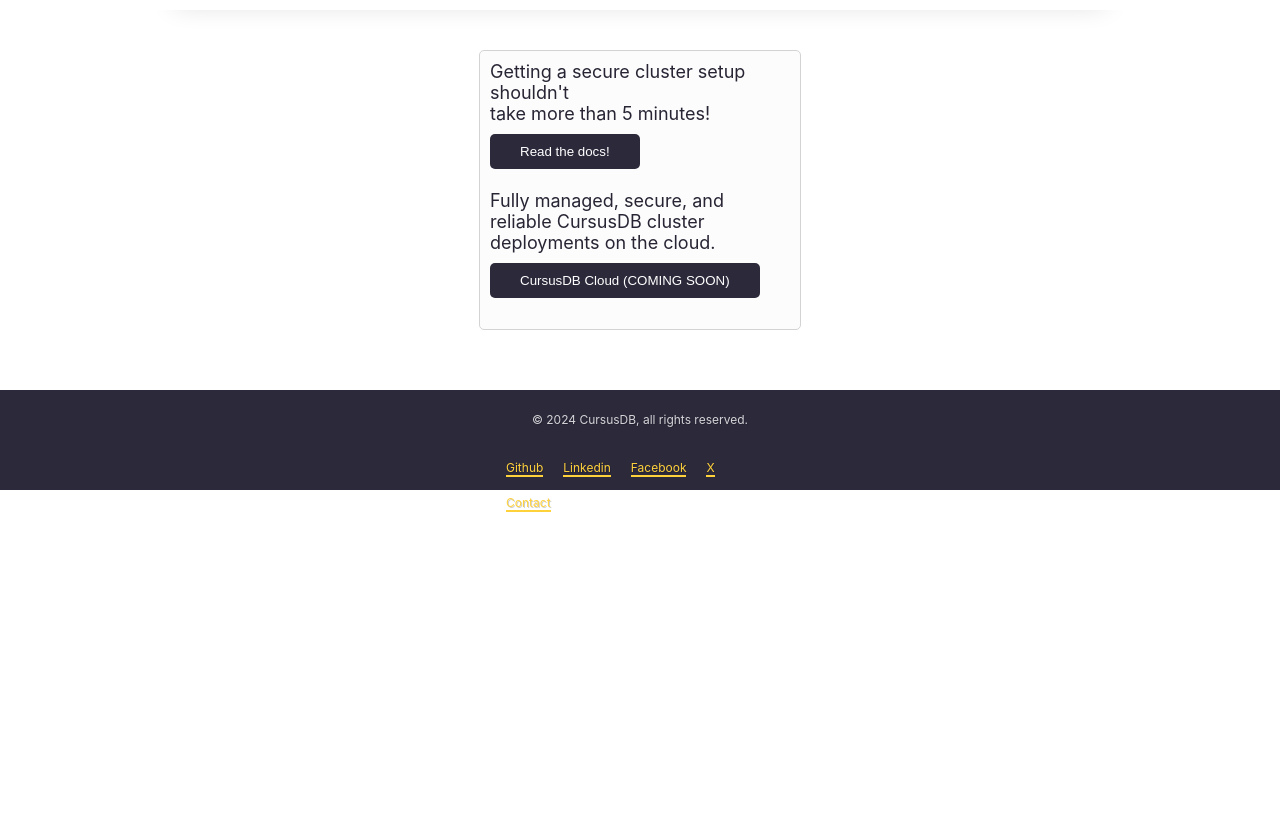
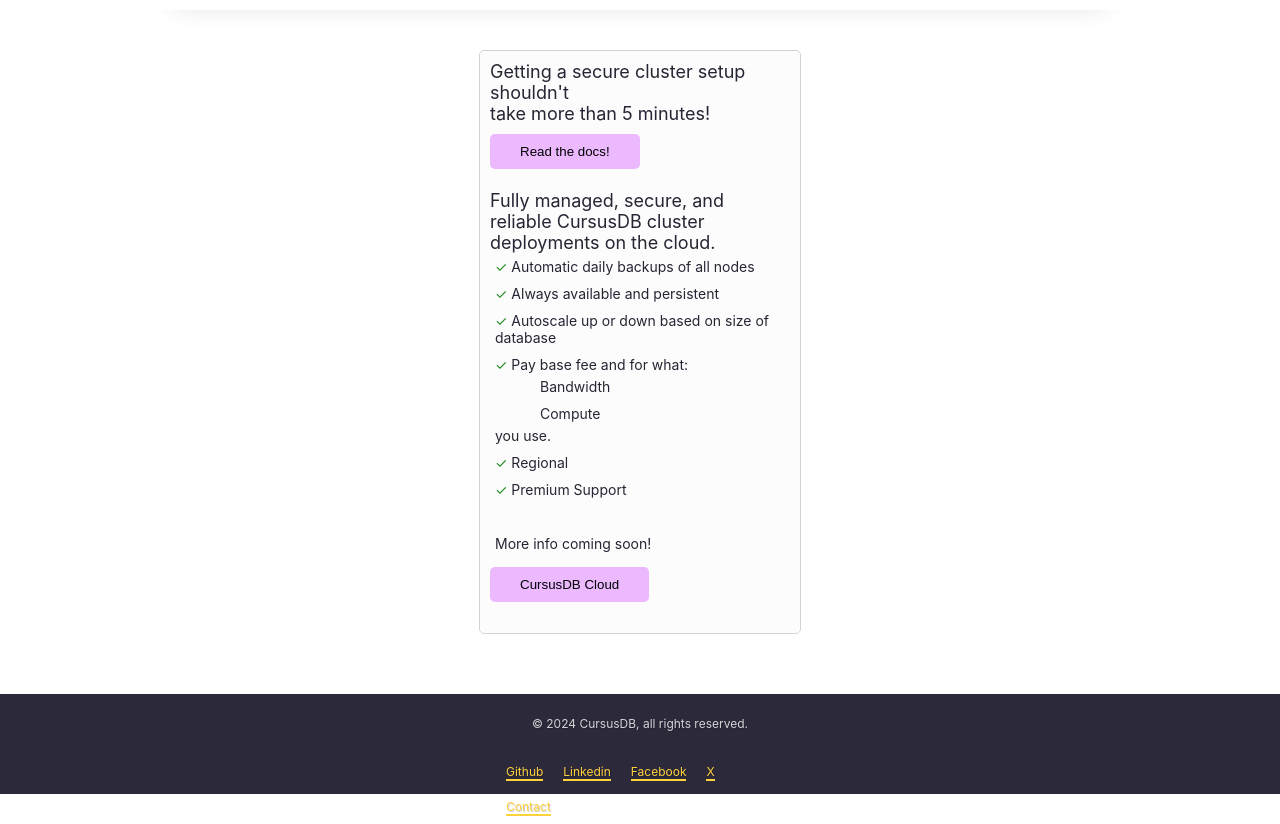
Before and after one commit to cursusdb/cursusdb-web, a SvelteKit app: page / in a window 1280 px wide. Shown: the part 1240-2064 px from the top of the page. Before the commit the page ends 1760 px from the top, so only its background shows below. Built offline with nearby package versions, Linux system fonts and the light colour scheme; a small style sheet from the web is missing.

Commit message:
update frontpage

```diff
--- a/src/routes/+page.svelte
+++ b/src/routes/+page.svelte
@@ -100,7 +100,7 @@
         </div>
 
         <div class="right">
-            <a href="https://cursusdb.com/downloads">More Native Client Packages</a>
+            <a href="/documentation#connecting-to-cluster">More Native Client Packages</a>
         </div>
     </footer>
 </section>
@@ -111,7 +111,23 @@
 
     <br/><br/>
     <p>Fully managed, secure, and reliable CursusDB cluster deployments on the cloud.</p>
-    <button on:click={() => navigate('./')}>CursusDB Cloud (COMING SOON)</button><br/><br/>
+    <ul>
+        <li><span style="color: forestgreen">✓</span> Automatic daily backups of all nodes</li>
+        <li><span style="color: forestgreen">✓</span>  Always available and persistent </li>
+        <li><span style="color: forestgreen">✓</span>  Autoscale up or down based on size of database</li>
+        <li><span style="color: forestgreen">✓</span>  Pay base fee and for what:
+        <ul>
+            <li>Bandwidth</li>
+            <li>Compute</li>
+        </ul>
+            you use.
+        </li>
+        <li><span style="color: forestgreen">✓</span> Regional</li>
+        <li><span style="color: forestgreen">✓</span>  Premium Support</li>
+        <li></li>
+        <li>More info coming soon!</li>
+    </ul>
+    <button on:click={() => navigate('./')}>CursusDB Cloud</button><br/><br/>
 </div>
 
 
@@ -151,18 +167,32 @@
     }
 
     .end button {
-        background: #2C293B;
+        background: #ECB9FF;
+        color: black;
         padding: 10px 30px;
         border-radius: 5px;
         outline: none;
         cursor: pointer;
         border: none;
         margin-top: 10px;
-        color: white;
     }
 
     .end button:hover {
+        color: #ECB9FF;
         background: #191821;
+    }
+
+    .end ul {
+        font-size: 14px;
+    }
+
+    .end ul li {
+        padding: 5px;
+    }
+
+    .end ul li ul {
+        list-style: none;
+        padding-left: 40px;
     }
 
     figure hr {
--- a/src/routes/documentation/+page.svelte
+++ b/src/routes/documentation/+page.svelte
@@ -243,7 +243,7 @@
         <h4>Connect via curush (CursusDB Shell Program)</h4>
         <p><a href="/downloads">Download curush</a></p>
 
-        <p><strong>Connect via native client package:</strong></p>
+        <p id="native-packages"><strong>Connect via native client package:</strong></p>
 
         <h4>Node.js</h4>
         <p> <a href="https://www.npmjs.com/package/cursusdb-node">https://www.npmjs.com/package/cursusdb-node</a></p>
```
